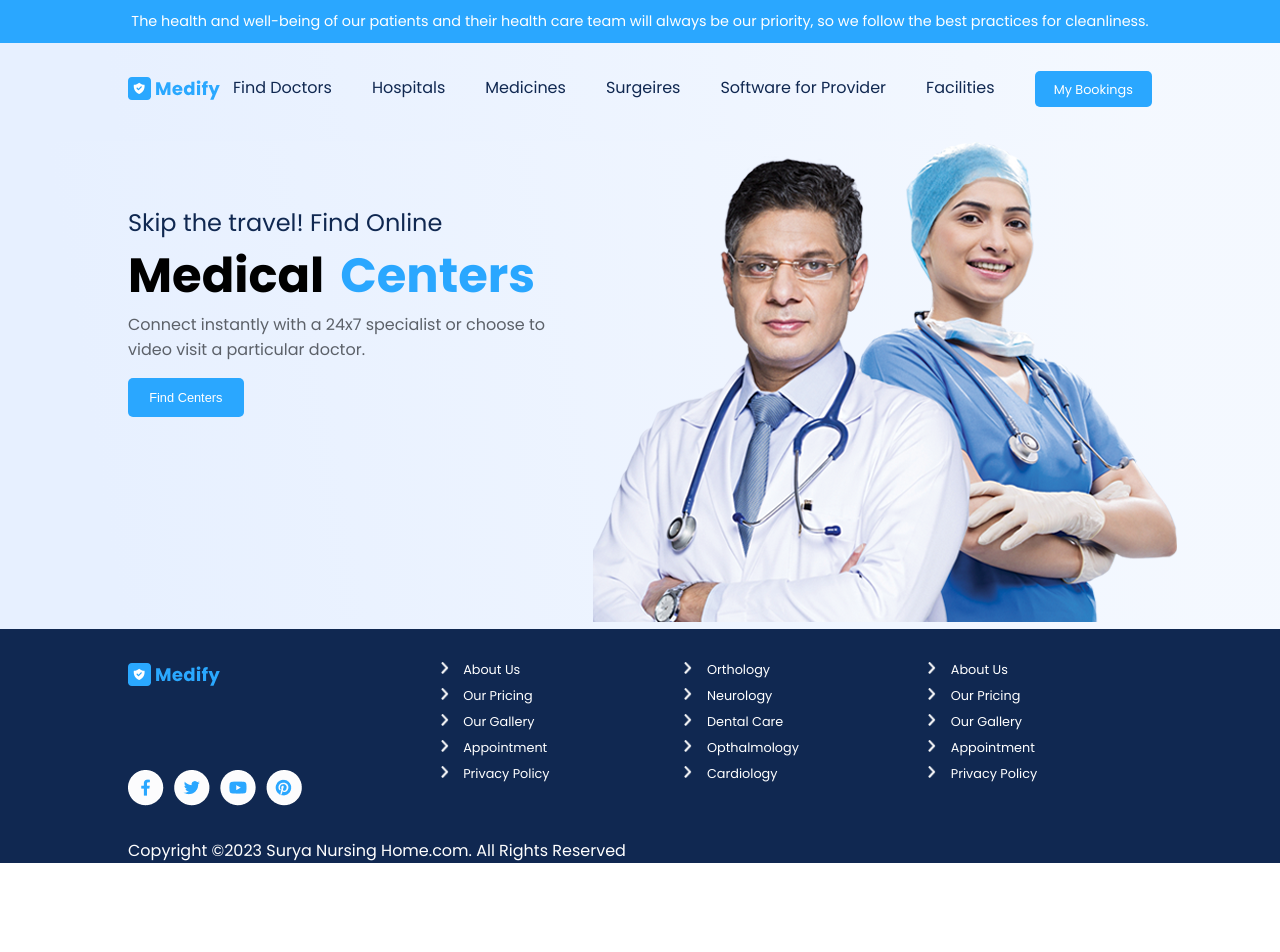
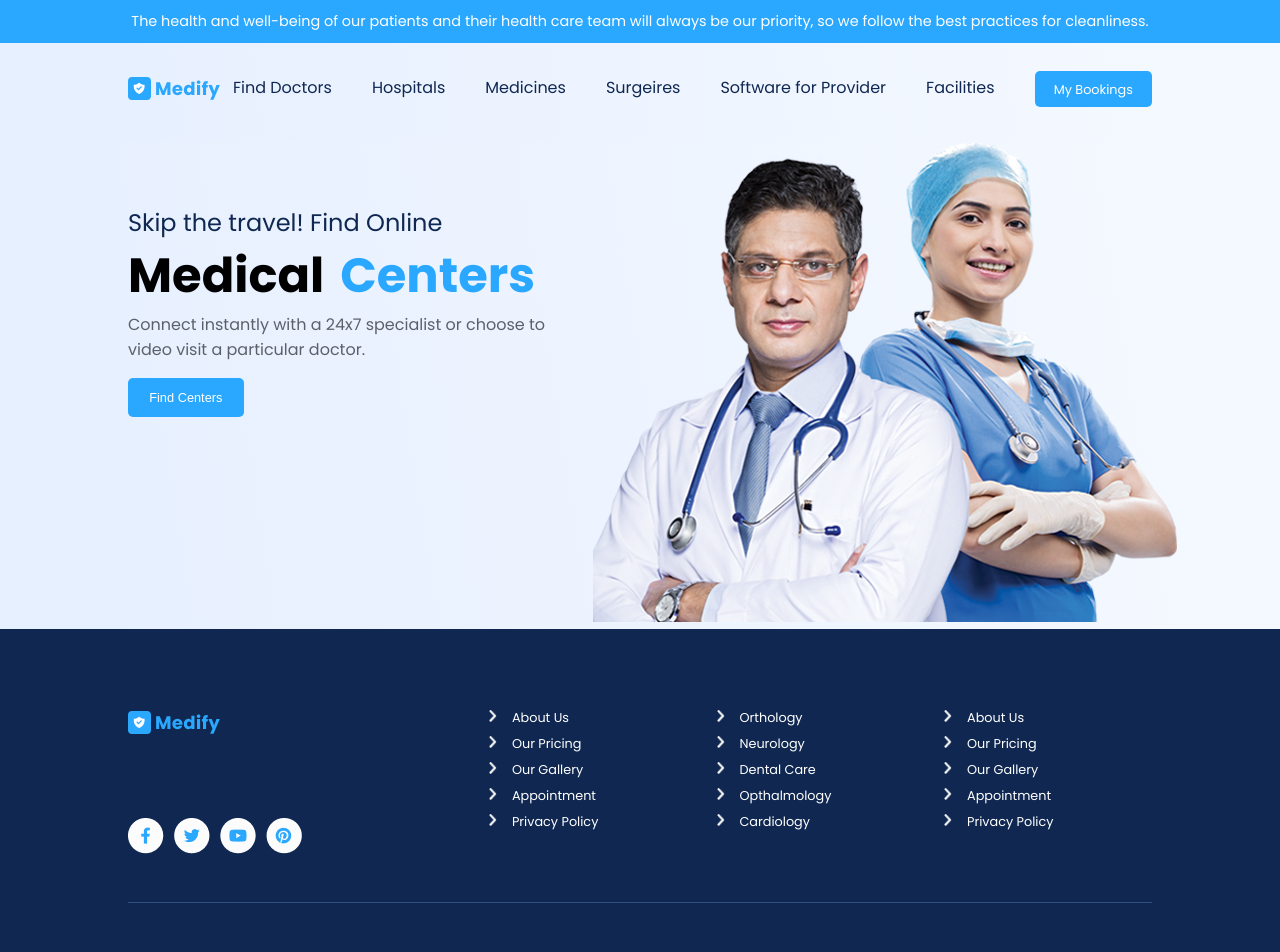
Before and after one commit to Pratik-Tulkane14/medify, a React (Vite) app: page / in a window 1280 px wide. Shown: the top 952 px of the page. Before the commit the page ends 863 px from the top, so only its background shows below. Built offline with nearby package versions, Linux system fonts and the light colour scheme.

Commit message:
feature: footer desing completed

```diff
--- a/src/components/Footer.tsx
+++ b/src/components/Footer.tsx
@@ -37,7 +37,7 @@ const Footer: React.FC = () => {
                     <FooterLinks />
                 </div>
             </div>
-                <div className="">
+            <div className="right-reserve-wrapper">
 
                     <p className="right-reserve">Copyright ©2023 Surya Nursing Home.com. All Rights Reserved</p>
                 </div>
--- a/src/index.css
+++ b/src/index.css
@@ -238,11 +238,12 @@ body {
 /* Footer section start here */
 .footer-wrapper {
   background: var(--primary-color);
+    padding: 5rem 8rem;
+
 }
 .footer {
   display: grid;
-  grid-template-columns: 1.2fr repeat(3, 1fr);
-  padding: 2rem 8rem;
+  grid-template-columns: 1.5fr repeat(3, 1fr);
 }
 .first-section {
   display: flex;
@@ -280,7 +281,9 @@ body {
   padding: 0px 0.3rem;
 }
 .right-reserve {
+  border-top: 1px solid #314f82;
+  padding-top: 3rem;
+  margin-top: 3rem;
   color: #fff;
-    padding: 0rem 8rem;
 
 }
```
